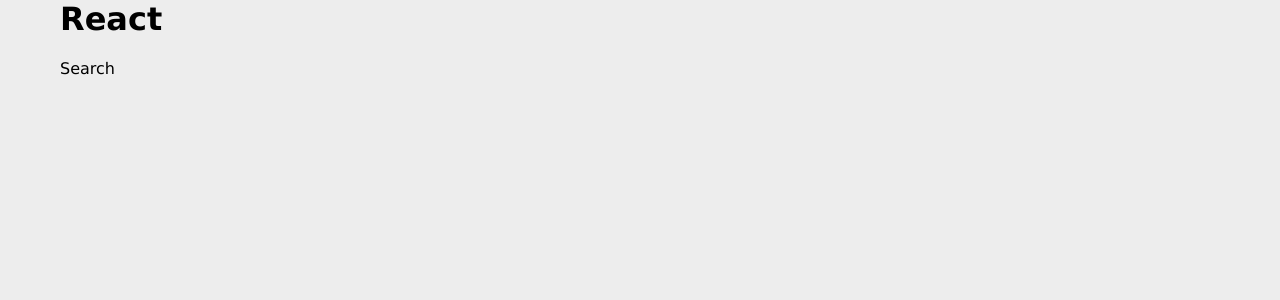
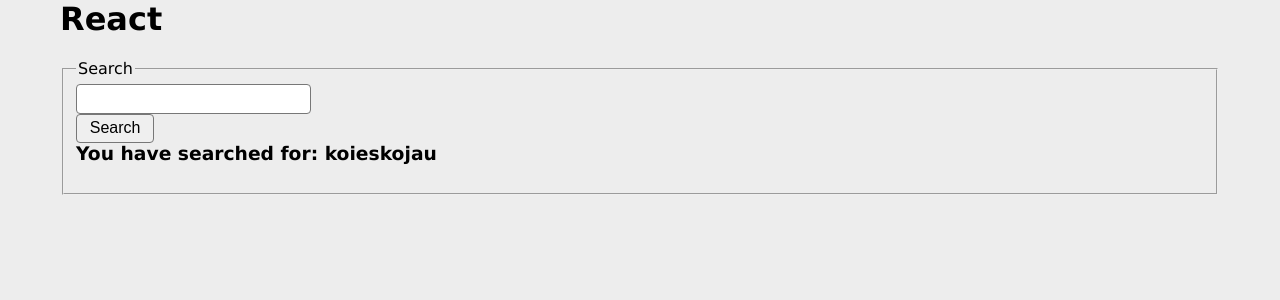
Before and after one commit to MariusCodeAcademy/feu2-06_r_useEffect_input_forms, a React (Vite) app: page / in a window 1280 px wide. Shown: the top 300 px of the page. Built offline with nearby package versions, Linux system fonts and the light colour scheme.

Commit message:
isSearchValueEmpty

```diff
--- a/src/components/Search.jsx
+++ b/src/components/Search.jsx
@@ -1,4 +1,37 @@
+import { useState } from 'react';
+
 function Search() {
-  return <div>Search</div>;
+  const [searchValue, setSearchValue] = useState('');
+
+  // padaryti kad veiktu isSearchValueEmpty
+  const isSearchValueEmpty = true;
+
+  function inputHandler(event) {
+    // console.log('event ===', event);
+    // console.log('event.target.value ===', event.target.value);
+    // one way input binding
+    const enteredValue = event.target.value;
+    // if (enteredValue === '') return;
+    setSearchValue(enteredValue);
+  }
+
+  console.log('searchValue ===', searchValue);
+
+  return (
+    <fieldset>
+      <legend>Search</legend>
+      {/* // two way binding input */}
+      <input
+        // onChange={(event) => setSearchValue(event.target.value)}
+        onChange={inputHandler}
+        value={searchValue}
+        type='search'
+      />
+      <button>Search</button>
+      {/* rodyti priklausomai nuo isSearchValueEmpty */}
+      {/* ideti ko buvo ieskoma i koieskojau */}
+      <h3>You have searched for: koieskojau</h3>
+    </fieldset>
+  );
 }
 export default Search;
```
